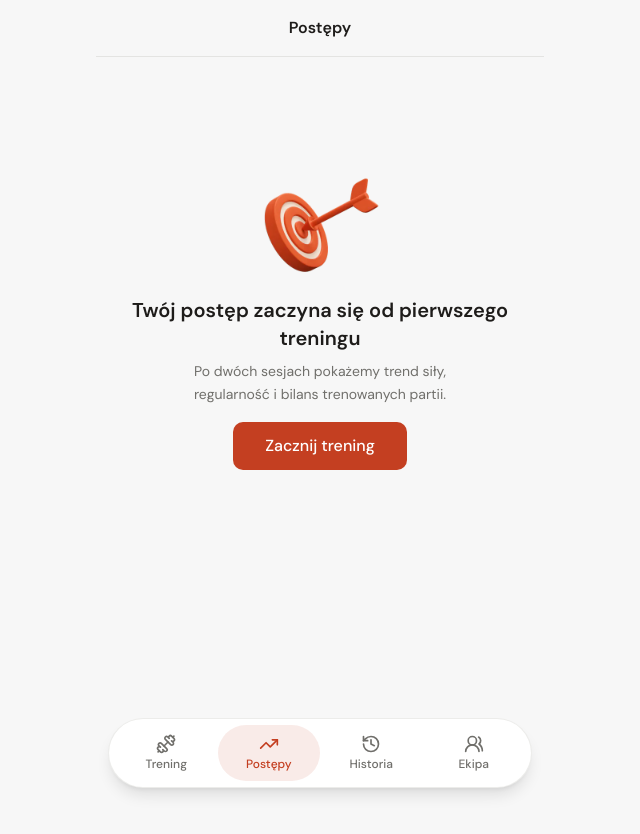
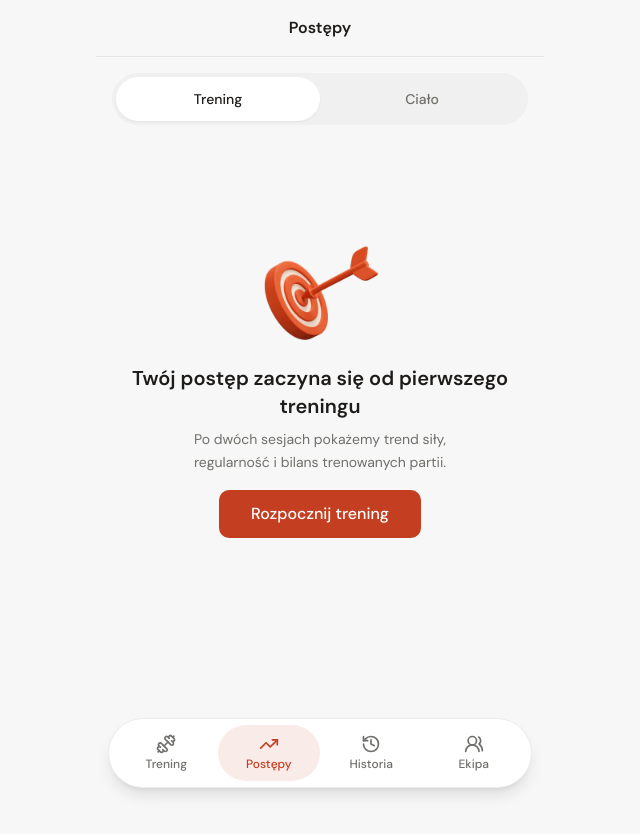
Before and after one commit to danielm1212/arco, a Next.js app: page /progress in a window 1280 px wide. Shown: the top 834 px of the page, without its empty margins (320-960 px from the left). Built offline with nearby package versions, Linux system fonts and the light colour scheme; no server answers; the database is empty.

Commit message:
fix: expose body view and training start

```diff
--- a/app/body/page.tsx
+++ b/app/body/page.tsx
@@ -3,6 +3,8 @@ import { BodyForm } from "./BodyForm";
 import { DeleteBodyMetricButton } from "./DeleteBodyMetricButton";
 import { BodyPhotoButton } from "./BodyPhotoButton";
 import { Sparkline } from "@/components/Sparkline";
+import { MomentIcon3D } from "@/components/MomentIcon3D";
+import { ProgressSubnav } from "@/components/navigation/ProgressSubnav";
 
 export const dynamic = "force-dynamic";
 
@@ -63,6 +65,7 @@ export default async function BodyPage() {
       <header className="border-b px-md py-md text-center">
         <h1 className="font-semibold">Ciało</h1>
       </header>
+      <ProgressSubnav active="body" />
 
       <main className="flex-1 space-y-lg p-md">
         <BodyForm unit={unit} userId={user?.id ?? ""} />
@@ -88,7 +91,15 @@ export default async function BodyPage() {
         <section className="space-y-sm">
           <h2 className="text-base font-semibold">Historia pomiarów</h2>
           {metricRows.length === 0 && (
-            <p className="text-sm text-muted-foreground">Dodawaj pomiar mniej więcej raz w tygodniu. Po kilku wpisach zobaczysz trend.</p>
+            <div className="flex items-center gap-sm rounded-xl bg-card p-md shadow-sm">
+              <MomentIcon3D name="notebook" className="size-16" />
+              <div className="min-w-0">
+                <p className="font-semibold">Tu pojawi się historia pomiarów</p>
+                <p className="mt-2xs text-sm text-muted-foreground">
+                  Dodawaj pomiar mniej więcej raz w tygodniu. Po kilku wpisach zobaczysz trend.
+                </p>
+              </div>
+            </div>
           )}
           <ul className="space-y-2xs">
             {metricRows.map((m) => {
--- a/app/progress/page.tsx
+++ b/app/progress/page.tsx
@@ -1,7 +1,8 @@
-import Link from "next/link";
 import { createClient } from "@/lib/supabase/server";
+import { startFreestyle } from "@/app/actions/session";
 import { Button } from "@/components/ui/button";
 import { MomentIcon3D } from "@/components/MomentIcon3D";
+import { ProgressSubnav } from "@/components/navigation/ProgressSubnav";
 import type { UnitSystem } from "@/lib/types";
 import {
   PERIODS,
@@ -51,6 +52,7 @@ export default async function ProgressPage(props: { searchParams: Promise<{ okre
       <header className="border-b px-md py-md text-center">
         <h1 className="font-semibold">Postępy</h1>
       </header>
+      <ProgressSubnav active="training" />
 
       <main className="flex-1 space-y-lg p-md">
         {fresh ? (
@@ -58,7 +60,9 @@ export default async function ProgressPage(props: { searchParams: Promise<{ okre
             <MomentIcon3D name="target" className="size-32" priority />
             <h2 className="mt-sm text-xl font-semibold">Twój postęp zaczyna się od pierwszego treningu</h2>
             <p className="mt-xs max-w-xs text-sm leading-relaxed text-muted-foreground">Po dwóch sesjach pokażemy trend siły, regularność i bilans trenowanych partii.</p>
-            <Button asChild size="lg" className="mt-md"><Link href="/">Zacznij trening</Link></Button>
+            <form action={startFreestyle} className="mt-md">
+              <Button type="submit" size="lg">Rozpocznij trening</Button>
+            </form>
           </section>
         ) : (
         <>
--- a/components/MomentIcon3D.tsx
+++ b/components/MomentIcon3D.tsx
@@ -33,6 +33,10 @@ const MOMENT_ICONS = {
   rocket: {
     light: "/icons-3d/icon-3d-rocket-light.png",
     dark: "/icons-3d/icon-3d-rocket-dark.png",
+  },
+  notebook: {
+    light: "/icons-3d/icon-3d-notebook-light.png",
+    dark: "/icons-3d/icon-3d-notebook-dark.png",
   },
 } as const;
 
--- /dev/null
+++ b/components/navigation/ProgressSubnav.tsx
@@ -0,0 +1,35 @@
+import { ReplaceLink } from "./ReplaceLink";
+
+export function ProgressSubnav({ active }: { active: "training" | "body" }) {
+  return (
+    <div className="px-md pt-md">
+      <nav
+        aria-label="Widok postępów"
+        className="grid grid-cols-2 rounded-full bg-muted p-1"
+      >
+        <ReplaceLink
+          href="/progress"
+          aria-current={active === "training" ? "page" : undefined}
+          className={`flex min-h-11 items-center justify-center rounded-full px-md text-sm font-medium transition-colors focus-visible:outline-none focus-visible:ring-2 focus-visible:ring-ring ${
+            active === "training"
+              ? "bg-card text-foreground shadow-sm"
+              : "text-muted-foreground hover:text-foreground"
+          }`}
+        >
+          Trening
+        </ReplaceLink>
+        <ReplaceLink
+          href="/body"
+          aria-current={active === "body" ? "page" : undefined}
+          className={`flex min-h-11 items-center justify-center rounded-full px-md text-sm font-medium transition-colors focus-visible:outline-none focus-visible:ring-2 focus-visible:ring-ring ${
+            active === "body"
+              ? "bg-card text-foreground shadow-sm"
+              : "text-muted-foreground hover:text-foreground"
+          }`}
+        >
+          Ciało
+        </ReplaceLink>
+      </nav>
+    </div>
+  );
+}
--- a/lib/appChrome.ts
+++ b/lib/appChrome.ts
@@ -66,7 +66,13 @@ const focused = (screenType: ScreenType = "focus"): Omit<RouteRule, "id" | "matc
  * To jest jedyne miejsce z domyślnym kontraktem chrome dla produkcyjnych stron.
  */
 export const APP_ROUTE_RULES: readonly RouteRule[] = [
-  { id: "training-home", matches: exact("/"), ...hub("training") },
+  {
+    id: "training-home",
+    matches: exact("/"),
+    ...hub("training"),
+    // Home ma własne hero „Wznów trening”; drugi mini-bar dublowałby tę samą akcję.
+    showSessionMiniBar: false,
+  },
   { id: "program-library", matches: exact("/programs"), ...subview("training") },
   { id: "program-detail", matches: segment("/programs"), ...child("training") },
   { id: "progress-home", matches: exact("/progress"), ...hub("progress") },
```
Also changed, not shown: 4 other files (tests, documents, lock files or other folders).
